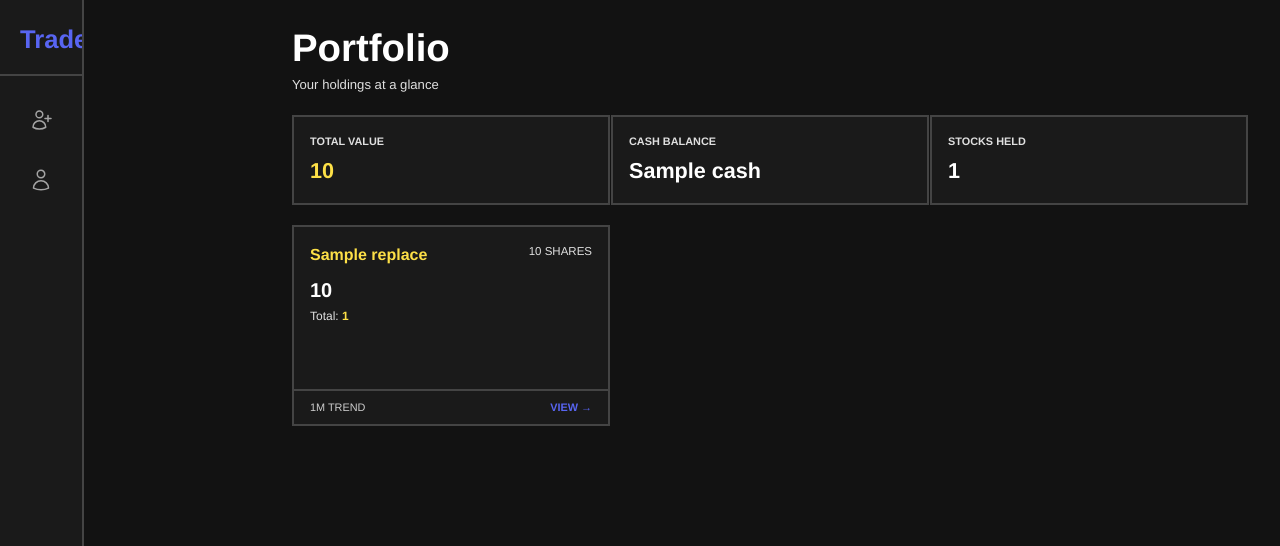
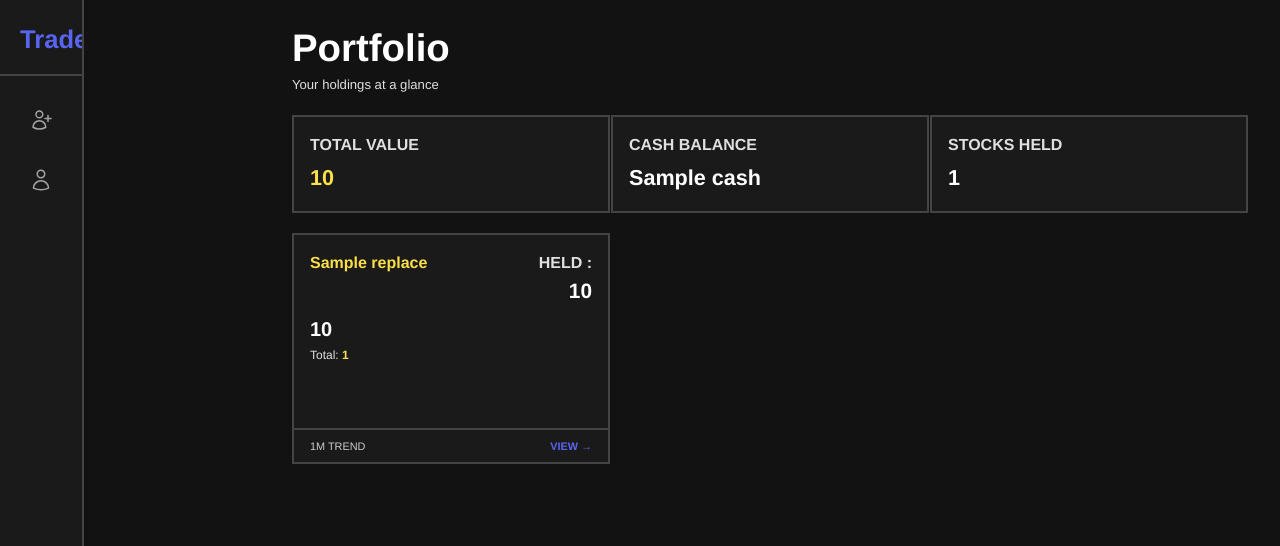
Before and after one commit to TDS2K5/tradelab, a Flask app: template templates/index.html in a window 1280 px wide. Shown: the top 546 px of the page. Run offline with Flask 3, Linux system fonts and the light colour scheme; the template is opened without the code that fills it: most values are stand-ins (such as "Sample title", 1, 10 or a date in 2020); some libraries are stand-ins or nearby versions.

Commit message:
stock held

```diff
--- a/static/styles.css
+++ b/static/styles.css
@@ -402,10 +402,10 @@ small,
 }
 
 .tl-stat-label {
-    font-size: 0.68rem;
+    font-size: 1rem;
     text-transform: uppercase;
     color: var(--tl-text-muted);
-    font-weight: 600;
+    font-weight: 700;
     margin-bottom: 0.35rem;
 }
 
@@ -1135,9 +1135,11 @@ small,
 
 .tl-stock-card-shares {
     font-family: var(--tl-font-mono);
-    font-size: 0.72rem;
+    font-size: 1rem;
+    font-weight: 700;
     color: var(--tl-text-muted);
     text-transform: uppercase;
+    text-align: right;
 }
 
 .tl-stock-card-price {
--- a/templates/index.html
+++ b/templates/index.html
@@ -37,7 +37,7 @@
                 <div class="tl-stock-card-symbol">
                     <a href="/quote/{{ stock.stock }}">{{ stock.stock | strip_suffix }}</a>
                 </div>
-                <div class="tl-stock-card-shares">{{ stock.shares }} shares</div>
+                <div class="tl-stock-card-shares">Held :<br><span style="font-size: 1.3rem; color: var(--tl-text);">{{ stock.shares }}</span></div>
             </div>
 
             <div class="tl-stock-card-price">{{ stock.price }}</div>
```
